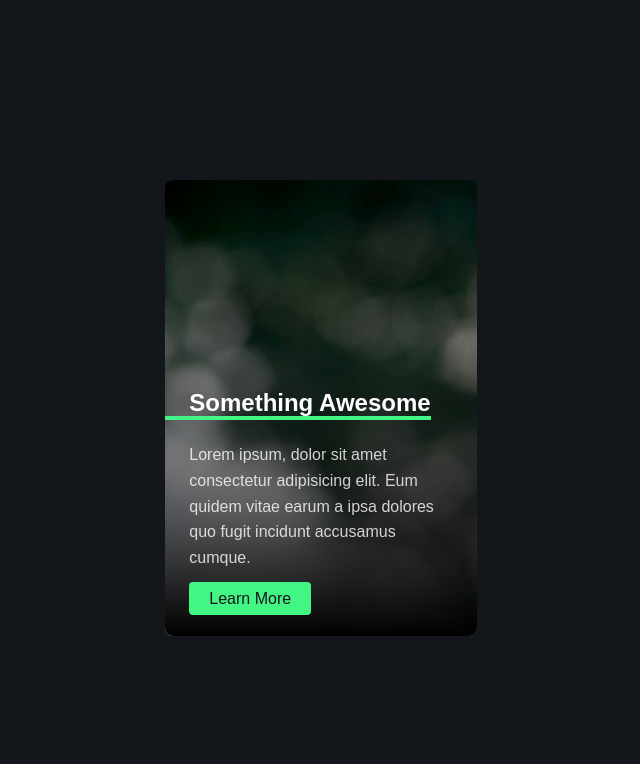
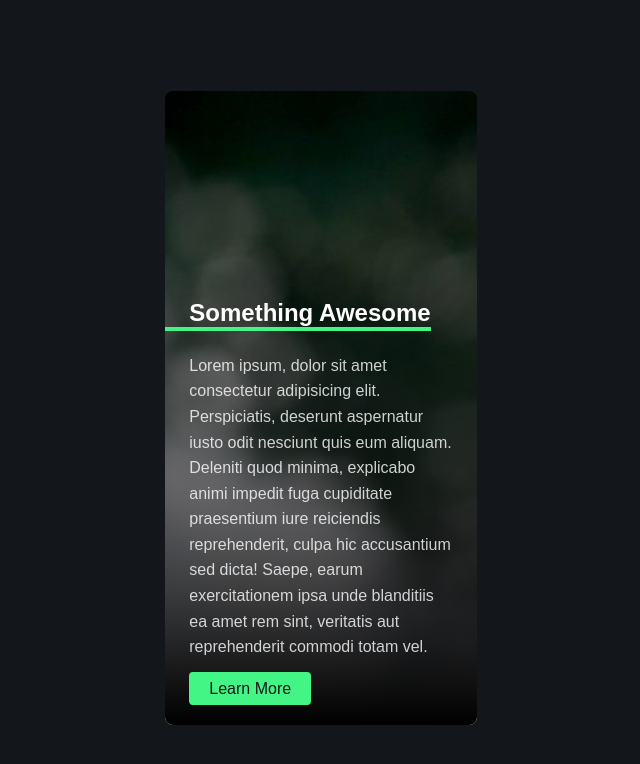
Before and after one commit to katch33/css_test, a plain HTML site: page index.html in a window 1280 px wide. Shown: the whole page, without its empty margins (319-959 px from the left). Drawn offline with Linux system fonts and the light colour scheme.

Commit message:
finished messding around finally!

```diff
--- a/index.html
+++ b/index.html
@@ -11,7 +11,7 @@
     <div class="card">
         <div class="card-content">
             <h2 class="card-title">Something Awesome</h2>
-            <p class="card-body"> Lorem ipsum, dolor sit amet consectetur adipisicing elit. Eum quidem vitae earum a ipsa dolores quo fugit incidunt accusamus cumque.
+            <p class="card-body">Lorem ipsum, dolor sit amet consectetur adipisicing elit. Perspiciatis, deserunt aspernatur iusto odit nesciunt quis eum aliquam. Deleniti quod minima, explicabo animi impedit fuga cupiditate praesentium iure reiciendis reprehenderit, culpa hic accusantium sed dicta! Saepe, earum exercitationem ipsa unde blanditiis ea amet rem sint, veritatis aut reprehenderit commodi totam vel.
             </p>
             <a href="#" class="button">Learn More</a>
         </div>
```
